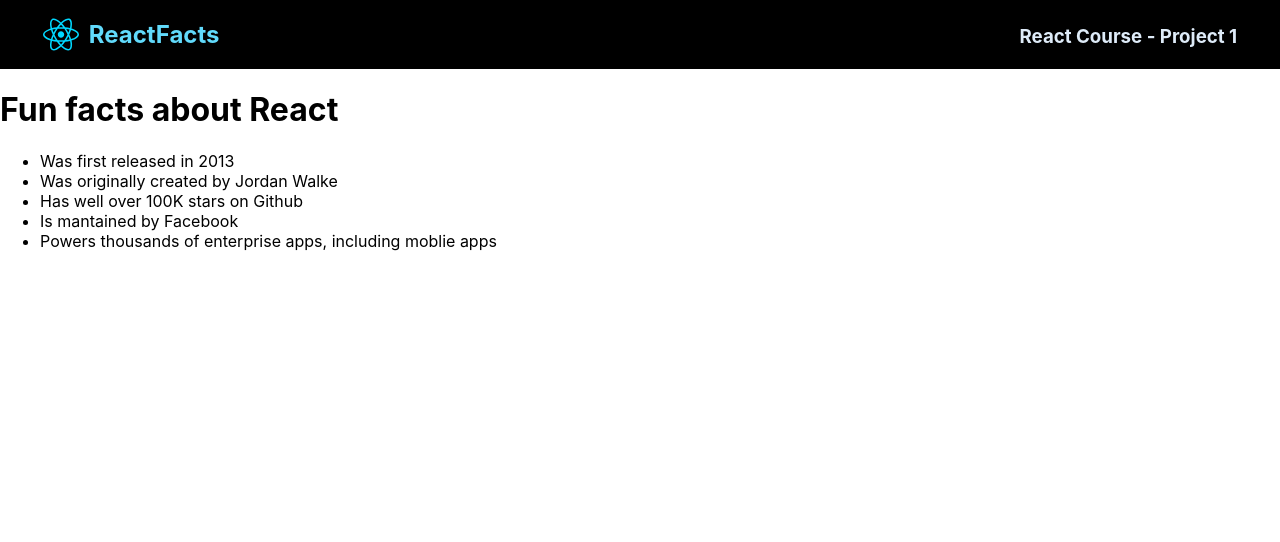
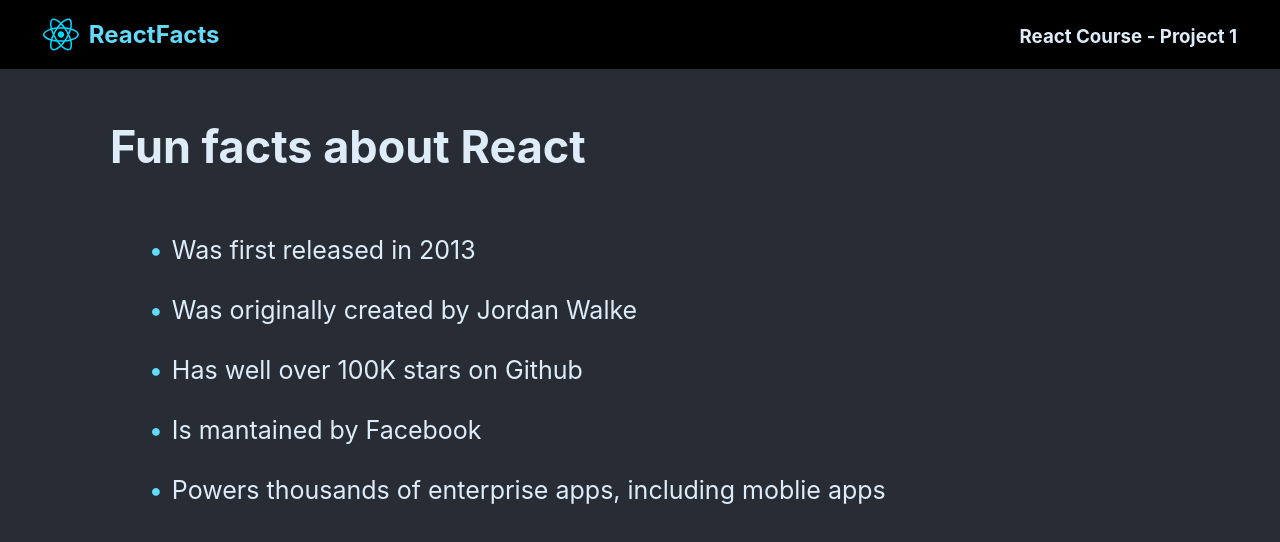
Before and after one commit to ktam512/react-projects, a React (Vite) app in the folder first-vite-react-project/: page / in a window 1280 px wide. Shown: the top 542 px of the page. Built offline with nearby package versions, Linux system fonts and the light colour scheme.

Commit message:
Finish the styling for the Main section of the React info page

```diff
--- a/first-vite-react-project/style.css
+++ b/first-vite-react-project/style.css
@@ -30,3 +30,37 @@
     margin-top: 25px;
     margin-left: 400px;
 }
+
+/* Main section */
+
+.main {
+    background-color: #282D35;
+    color: #DEEBF8;
+    height:100%;
+    padding-left:110px;
+}
+
+.main--headline {
+    margin:0;
+    padding-top:50px;
+    font-size:45px;
+}
+
+.main--list {
+    margin-top:46px;
+}
+
+.main--list_element {
+    list-style: none;
+    font-size:25px;
+    padding-block: 15px;
+}
+
+.main--list_element::before {
+    content: "\2022";
+    color:#61DAFB;
+    font-weight:bold;
+    font-size: 25px;
+    margin-right:10px;
+
+}
```
